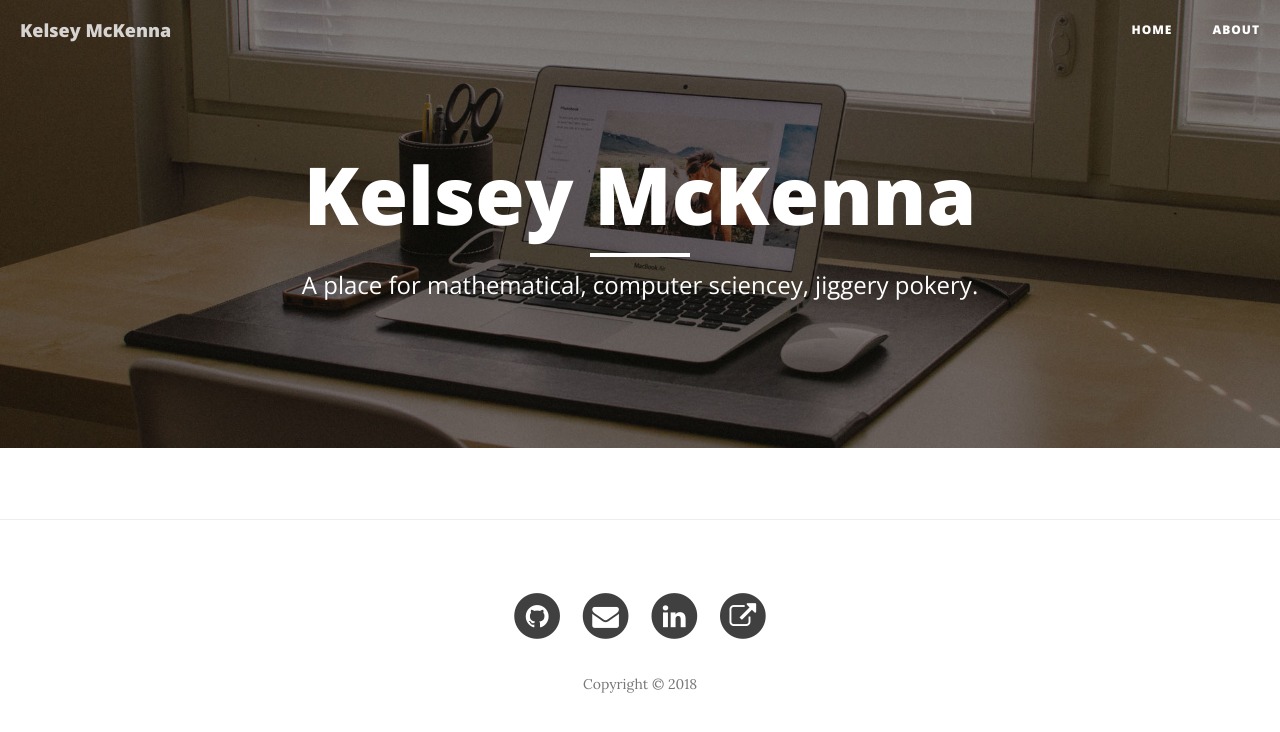
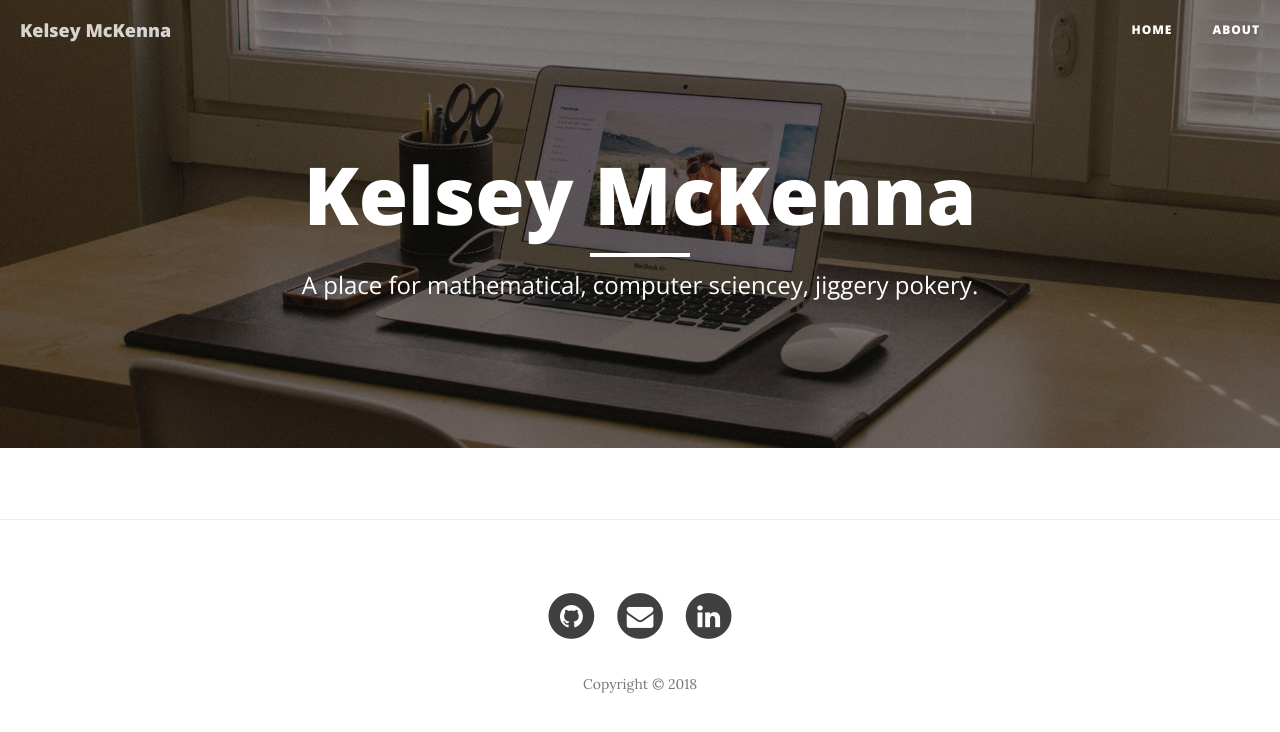
Before and after one commit to ToastNumber/toastnumber.github.io, a Jekyll site: the page built from index.html, in a window 1280 px wide. Shown: the top 732 px of the page. Built offline with Jekyll 4.4.1, drawn with Linux system fonts in a browser that asks for light colours; nearby versions of some CDN libraries; the list of posts is cut into pages by our own code.

```diff
--- a/_config.yml
+++ b/_config.yml
@@ -8,7 +8,6 @@ url: "http://toastnumber.github.io"
 github_username:  ToastNumber
 email_username: KelseyJMcKenna@gmail.com
 linkedin_username: KelseyMcKenna
-brandedme_username: kelseymckenna
 # facebook_username: Kelsparov
 # twitter_username: Kelsparov
 
--- a/_includes/footer.html
+++ b/_includes/footer.html
@@ -54,16 +54,6 @@
             </a>
           </li>
           {% endif %}
-          {% if site.brandedme_username %}
-          <li>
-            <a href="https://branded.me/{{ site.brandedme_username }}">
-              <span class="fa-stack fa-lg">
-                <i class="fa fa-circle fa-stack-2x"></i>
-                <i class="fa fa-external-link fa-stack-1x fa-inverse" aria-hidden="true"></i>
-              </span>
-            </a>
-          </li>
-          {% endif %}
         </ul>
         <p class="copyright text-muted">Copyright &copy; {{ site.copyright_name }} {{ site.time | date: '%Y' }}</p>
       </div>
```
Also changed, not shown: about.md (+1 -2 lines), 2 other files.
